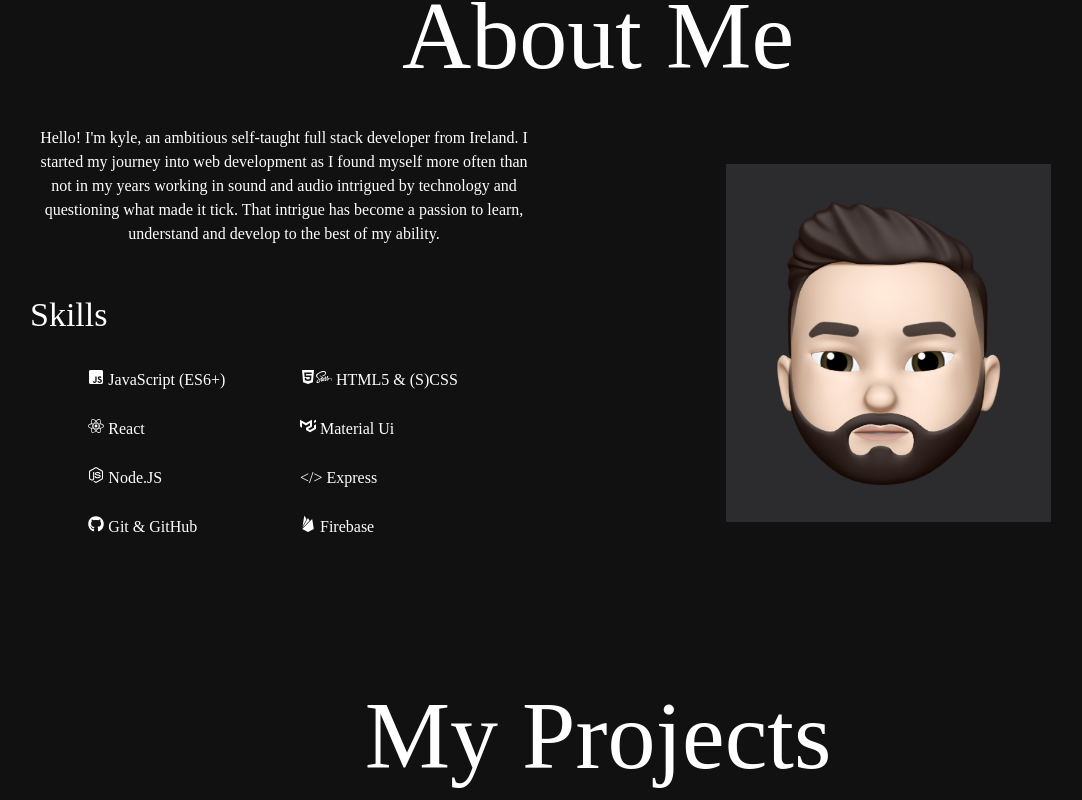
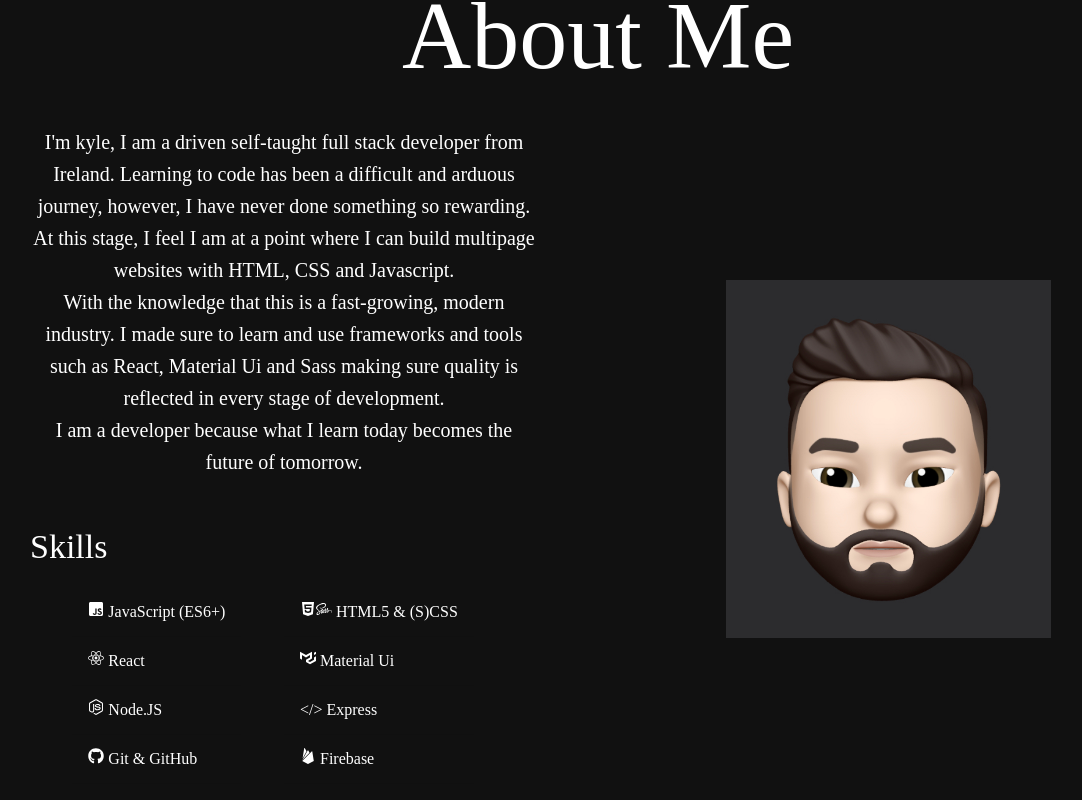
Before and after one commit to kcferry/portfolio, a React (Create React App) app: page /about in a window 1280 px wide. Shown: the part 880-1680 px from the top of the page, without its empty margins (42-1124 px from the left). Built offline with nearby package versions, Linux system fonts and the light colour scheme; a web font is replaced by a local one.

Commit message:
Updated Bio

```diff
--- a/src/Components/AboutMe/About.js
+++ b/src/Components/AboutMe/About.js
@@ -5,7 +5,7 @@
 import animoji from '../../assets/images/meAva.jpg'
 import AlarmIcon from '@material-ui/icons/Alarm';
 import { FaJsSquare, FaReact, FaNodeJs, FaHtml5, FaGithub, FaSass } from 'react-icons/fa';
-import { SiMaterialUi, SiFirebase} from 'react-icons/si';
+import { SiMaterialUi, SiFirebase } from 'react-icons/si';
 
 const useStyles = makeStyles((theme) => ({
     root: {
@@ -46,13 +46,20 @@
                         <Grid container item xs={12} sm={6} spacing={6} justify='space-around' alignItems='center'>
 
                             <Grid item justify="center" item xs={12} sm={12}>
-                            <Typography align='center' color='textSecondary'>
-                                Hello! I'm kyle, an ambitious self-taught full stack developer from Ireland.
-                                I started my journey into web development as I found myself more
-                                often than not in my years working in sound and audio
-                                intrigued by technology and questioning what made it tick.
-                                That intrigue has become a passion to learn,
-                                understand and develop to the best of my ability.
+                                <Typography variant="h6" align='center' color='textSecondary'>
+
+                                    I'm kyle,  I am a driven self-taught full stack developer from Ireland.
+                                    Learning to code has been a difficult and arduous journey,
+                                    however, I have never done something so rewarding.
+                                    At this stage, I feel I am at a point where I can build multipage websites with HTML, CSS and Javascript.
+                            </Typography>
+                            <Typography variant="h6" align='center' color='textSecondary'>
+                                    With the knowledge that this is a fast-growing, modern industry.
+                                    I made sure to learn and use frameworks and tools such as React,
+                                    Material Ui and Sass making sure quality is reflected in every stage of development.
+                            </Typography>
+                            <Typography variant="h6" align='center' color='textSecondary'>
+                                    I am a developer because what I learn today becomes the future of tomorrow.
                             </Typography>
                             </Grid>
 
@@ -83,7 +90,7 @@
                                                 </ListItem>
                                                 <Divider light />
                                                 <ListItem>
-                                                <ListItemText><Typography color='textSecondary'><FaGithub/> {` Git & GitHub` } </Typography> </ListItemText>
+                                                    <ListItemText><Typography color='textSecondary'><FaGithub /> {` Git & GitHub`} </Typography> </ListItemText>
                                                 </ListItem>
                                                 <Divider light />
                                             </List>
@@ -98,7 +105,7 @@
                                                 </ListItem>
                                                 <Divider light />
                                                 <ListItem>
-                                                <ListItemText><Typography color='textSecondary'><SiMaterialUi/>{` Material Ui`}</Typography></ListItemText>
+                                                    <ListItemText><Typography color='textSecondary'><SiMaterialUi />{` Material Ui`}</Typography></ListItemText>
                                                 </ListItem>
                                                 <Divider light />
                                                 <ListItem>
@@ -106,7 +113,7 @@
                                                 </ListItem>
                                                 <Divider light />
                                                 <ListItem>
-                                                <ListItemText><Typography color='textSecondary'><SiFirebase/>{` Firebase` }</Typography></ListItemText>
+                                                    <ListItemText><Typography color='textSecondary'><SiFirebase />{` Firebase`}</Typography></ListItemText>
                                                 </ListItem>
                                                 <Divider light />
                                             </List>
--- a/src/Components/Projects/ProjectList.js
+++ b/src/Components/Projects/ProjectList.js
@@ -68,7 +68,6 @@
                 <>
                     <Grid item >
                         <Card key={index} className={classes.root}>
-                            <CardActionArea>
                                 <CardMedia
                                     className={classes.media}
                                     image={project.image}
@@ -82,7 +81,6 @@
                                         {project.description}
                                     </Typography>
                                 </CardContent>
-                            </CardActionArea>
                             <CardActions>
                                 <Button variant="outlined" size="small" color="primary" href={project.livesite}>
                                     Launch Site
```
Lines whose indentation alone changed are shown as unchanged.
